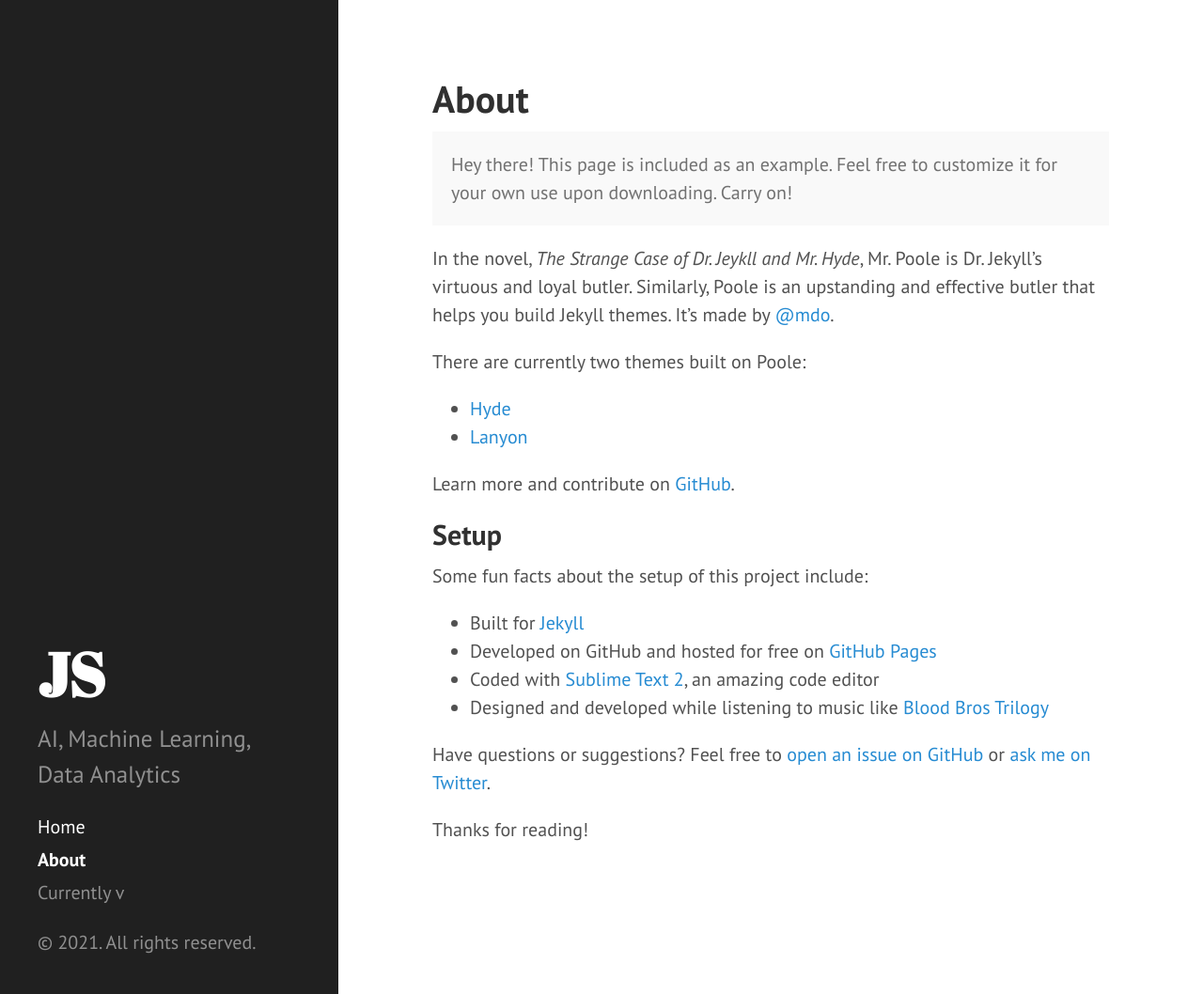
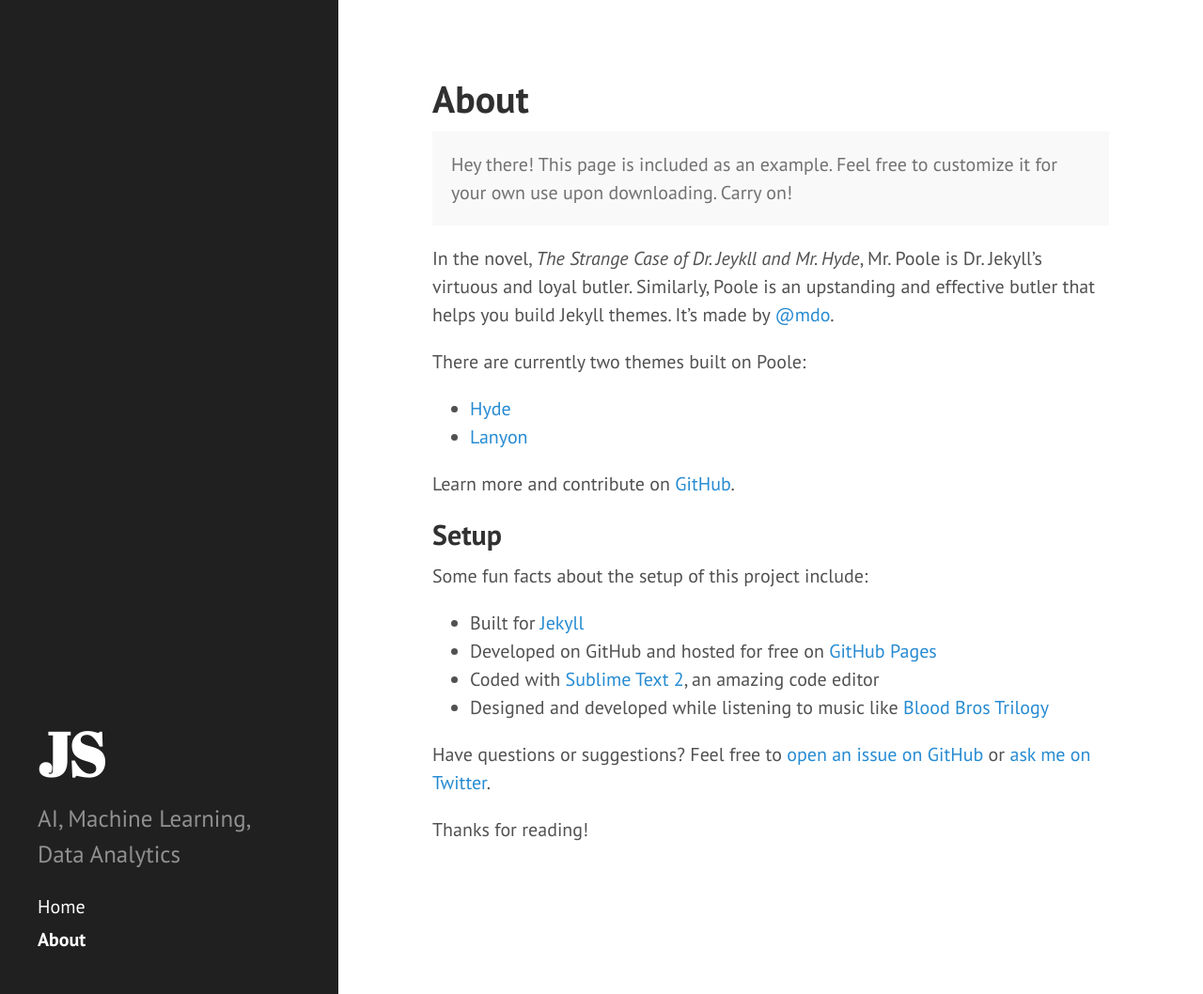
Before and after one commit to jisoo920/jisoo.github.io, a Jekyll site: the page built from about.md, in a window 1280 px wide and 1058 px high. Shown: the whole window at 94% size. Built offline with Jekyll 4.4.1, drawn with Linux system fonts in a browser that asks for light colours.

Commit message:
Update sidebar.html

```diff
--- a/_includes/sidebar.html
+++ b/_includes/sidebar.html
@@ -27,9 +27,6 @@
       {% endfor %}
 
 
-      <span class="sidebar-nav-item">Currently v{{ site.version }}</span>
     </nav>
-
-    <p>&copy; {{ site.time | date: '%Y' }}. All rights reserved.</p>
   </div>
 </div>
```
